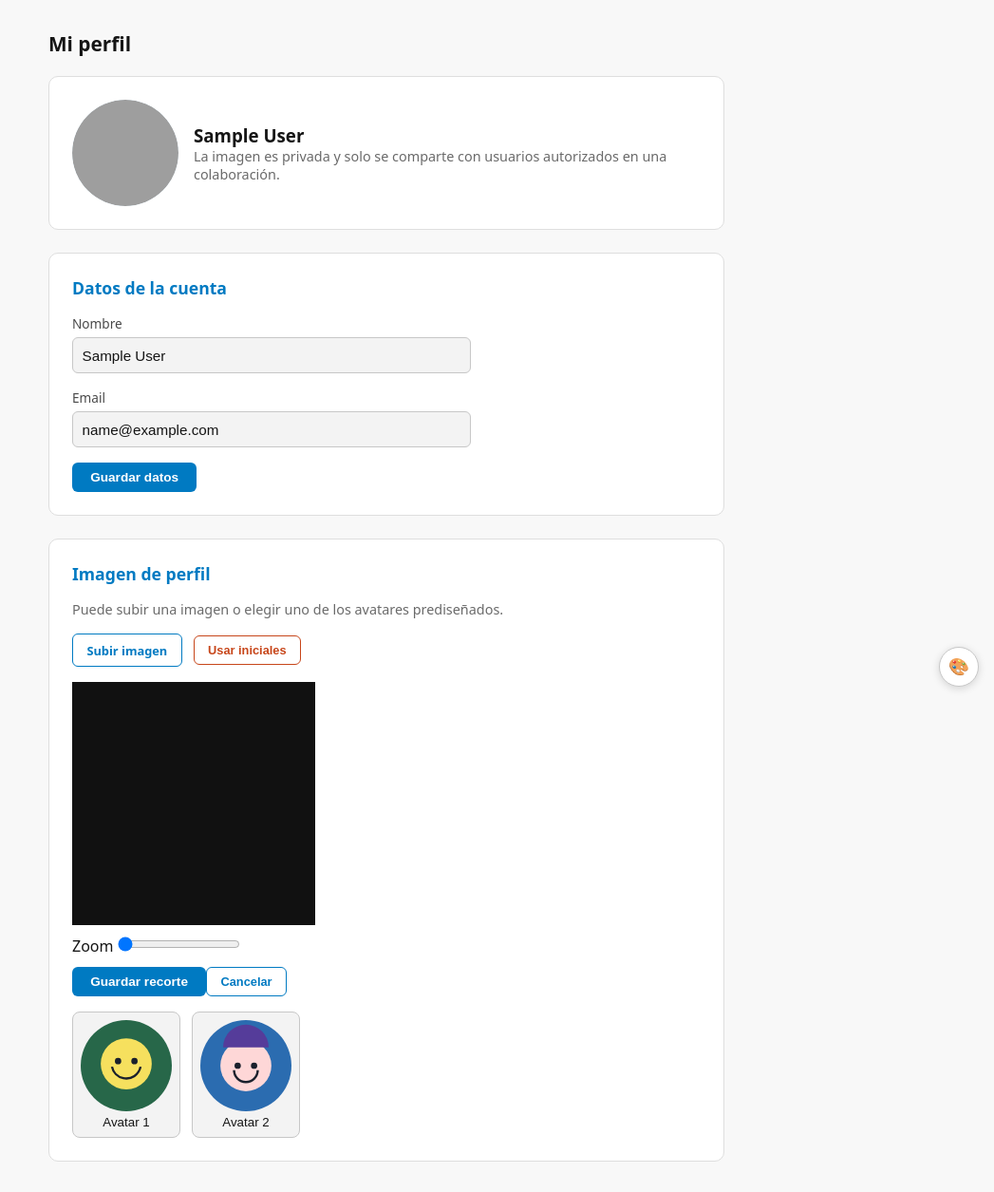
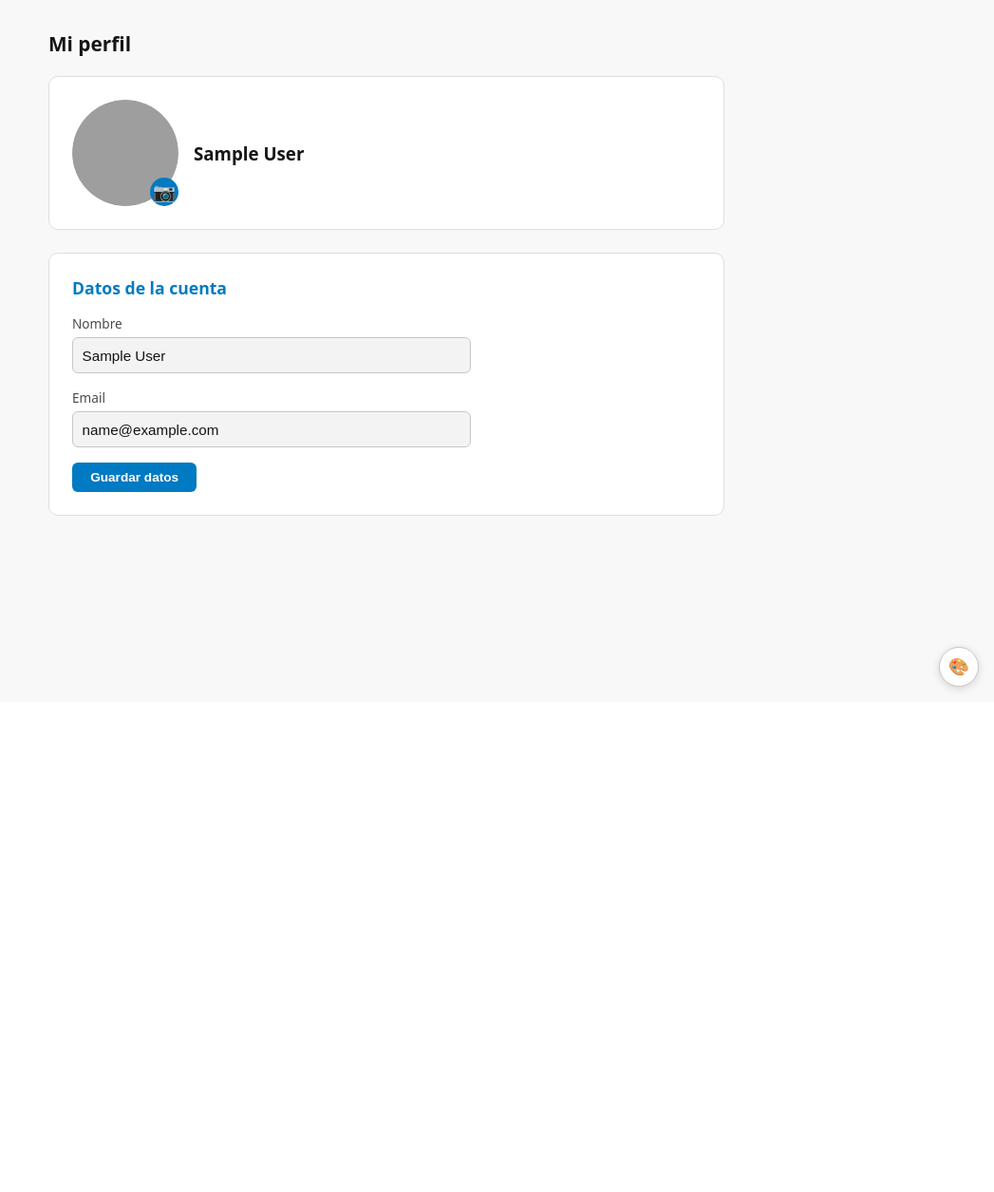
Before and after one commit to javdazdaz/ArduBlock, a Flask app: page /profile in a window 1280 px wide. Shown: the part 61-1316 px from the top of the page at 95% size, without its empty margins (233-1280 px from the left). After the commit the page ends 790 px from the top, so only its background shows below. Run offline with Flask 3, Linux system fonts and the light colour scheme; a user stored in the database is signed in; tables that the repository leaves empty hold one stand-in row (values such as "Sample post"); a map, chart or similar area stays blank; some libraries are stand-ins or nearby versions; grey boxes are pictures that could not be loaded.

Commit message:
fix(profile): open avatar tools in dialog

```diff
--- a/frontend/css/pages.css
+++ b/frontend/css/pages.css
@@ -65,14 +65,25 @@ main.narrow { max-width: 760px; }
 }
 .field input:focus { outline: none; border-color: var(--brand); }
 .profile-card { display: flex; align-items: center; gap: 1rem; }
+.profile-avatar-button { position: relative; border: 0; padding: 0; background: transparent; color: var(--text); cursor: pointer; border-radius: 50%; }
+.profile-avatar-button:focus-visible { outline: 3px solid var(--brand); outline-offset: 3px; }
+.avatar-camera { position: absolute; right: 0; bottom: 0; width: 30px; height: 30px; display: grid; place-items: center; border-radius: 50%; background: var(--brand); color: var(--on-brand); font-size: 1.2rem; }
 .profile-avatar-preview, .profile-avatar-preview img, .profile-avatar-preview > span { width: 112px; height: 112px; border-radius: 50%; }
 .profile-avatar-preview { flex: 0 0 auto; overflow: hidden; background: var(--brand-soft); display: grid; place-items: center; font-size: 2rem; font-weight: 700; }
+.profile-avatar-preview > span { display: grid; place-items: center; }
 .profile-avatar-preview img { object-fit: cover; }
 .avatar-actions, .avatar-choices { display: flex; gap: .75rem; align-items: center; flex-wrap: wrap; margin-top: 1rem; }
+.avatar-choices-title { margin-top: 1.5rem; font-size: .95rem; }
 .avatar-choice { border: 1px solid var(--border-input); background: var(--bg-inset); color: var(--text); border-radius: 8px; padding: .5rem; cursor: pointer; display: grid; gap: .25rem; justify-items: center; }
 .avatar-choice:hover { border-color: var(--brand); }
 .avatar-choice canvas { border-radius: 50%; }
 .crop-area { display: grid; gap: .7rem; margin-top: 1rem; }
+.crop-help { color: var(--text-muted); font-size: .9rem; }
+.modal { position: fixed; inset: 0; z-index: 20; display: grid; place-items: center; padding: 1rem; background: rgb(0 0 0 / .55); }
+.modal.hidden { display: none; }
+.modal-content { position: relative; width: min(520px, 100%); max-height: calc(100vh - 2rem); overflow-y: auto; padding: 1.5rem; border: 1px solid var(--border); border-radius: 10px; background: var(--bg-surface); }
+.modal-close { position: absolute; top: .6rem; right: .8rem; border: 0; background: transparent; color: var(--text); font-size: 1.7rem; cursor: pointer; }
+.avatar-dialog-content h2 { margin-bottom: 1rem; padding-right: 2rem; }
 #crop-canvas { width: 256px; height: 256px; max-width: 100%; background: #111; cursor: move; touch-action: none; }
 .collaborator-identity { display: flex; align-items: center; gap: .6rem; }
 
--- a/frontend/js/profile-avatar.js
+++ b/frontend/js/profile-avatar.js
@@ -2,11 +2,16 @@ import { csrfFetch } from './csrf.js';
 import { drawAvatarOne, drawAvatarTwo } from './canvas-avatars.js';
 
 const file = document.getElementById('avatar-file');
+const dialog = document.getElementById('avatar-dialog');
 const area = document.getElementById('crop-area');
 const canvas = document.getElementById('crop-canvas');
 const ctx = canvas?.getContext('2d');
 const zoom = document.getElementById('crop-zoom');
 let image = null; let scale = 1; let offsetX = 0; let offsetY = 0; let dragging = false; let start = null;
+
+document.getElementById('avatar-open')?.addEventListener('click', () => dialog?.classList.remove('hidden'));
+document.getElementById('avatar-dialog-close')?.addEventListener('click', () => dialog?.classList.add('hidden'));
+dialog?.addEventListener('click', event => { if (event.target === dialog) dialog.classList.add('hidden'); });
 
 function drawCrop() {
   if (!image) return;
@@ -51,5 +56,5 @@ document.getElementById('crop-cancel')?.addEventListener('click', () => area.cla
 document.getElementById('avatar-remove')?.addEventListener('click', async () => { const r = await csrfFetch('/api/profile/avatar', {method: 'DELETE'}); if (r.ok) location.reload(); });
 for (const button of document.querySelectorAll('.avatar-choice')) {
   const c = button.querySelector('canvas'); (button.dataset.avatar === 'one' ? drawAvatarOne : drawAvatarTwo)(c.getContext('2d'), 96);
-  button.addEventListener('click', async () => { const temp = document.createElement('canvas'); temp.width = temp.height = 256; (button.dataset.avatar === 'one' ? drawAvatarOne : drawAvatarTwo)(temp.getContext('2d')); try { await saveData('canvas', temp.toDataURL('image/png')); } catch (e) { alert(e.message); } });
+  button.addEventListener('click', async () => { const temp = document.createElement('canvas'); temp.width = temp.height = 256; (button.dataset.avatar === 'one' ? drawAvatarOne : drawAvatarTwo)(temp.getContext('2d')); try { await saveData('canvas', temp.toDataURL('image/png')); dialog?.classList.add('hidden'); } catch (e) { alert(e.message); } });
 }
--- a/frontend/templates/profile.html
+++ b/frontend/templates/profile.html
@@ -6,13 +6,15 @@
   {{ render_flash() }}
   <div class="page-header"><h2>Mi perfil</h2></div>
   <section class="panel profile-card">
-    <div class="profile-avatar-preview">
+    <button id="avatar-open" type="button" class="profile-avatar-button" aria-label="Cambiar foto de perfil" title="Cambiar foto de perfil">
+      <div class="profile-avatar-preview">
       <img id="profile-avatar" src="/api/profile/avatar/{{ current_user.id }}" alt="Foto de perfil" onerror="this.hidden=true; document.getElementById('profile-initials').hidden=false">
       <span id="profile-initials"{% if current_user.avatar_data %} hidden{% endif %}>{{ current_user.name[:2]|upper }}</span>
-    </div>
+      </div>
+      <span class="avatar-camera" aria-hidden="true">📷</span>
+    </button>
     <div>
       <h3>{{ current_user.name }}</h3>
-      <p class="muted">La imagen es privada y solo se comparte con usuarios autorizados en una colaboración.</p>
     </div>
   </section>
 
@@ -26,24 +28,28 @@
     </form>
   </section>
 
-  <section class="panel">
-    <h2>Imagen de perfil</h2>
-    <p class="muted">Puede subir una imagen o elegir uno de los avatares prediseñados.</p>
+</main>
+<div id="avatar-dialog" class="modal hidden" role="dialog" aria-modal="true" aria-labelledby="avatar-dialog-title">
+  <div class="modal-content avatar-dialog-content">
+    <button id="avatar-dialog-close" type="button" class="modal-close" aria-label="Cerrar">×</button>
+    <h2 id="avatar-dialog-title">Cambiar foto de perfil</h2>
     <div class="avatar-actions">
-      <label class="btn btn-ghost" for="avatar-file">Subir imagen</label>
+      <label class="btn" for="avatar-file">Elegir una foto</label>
       <input id="avatar-file" type="file" accept="image/png,image/jpeg,image/webp" hidden>
-      <button id="avatar-remove" type="button" class="btn-danger">Usar iniciales</button>
+      <button id="avatar-remove" type="button" class="btn-danger">Quitar foto</button>
     </div>
     <div id="crop-area" class="crop-area hidden">
+      <p class="crop-help">Arrastre la imagen y ajuste el zoom para encuadrarla.</p>
       <canvas id="crop-canvas" width="256" height="256"></canvas>
       <label>Zoom <input id="crop-zoom" type="range" min="1" max="3" step="0.01" value="1"></label>
       <div><button id="crop-save" type="button" class="btn">Guardar recorte</button><button id="crop-cancel" type="button" class="btn-ghost">Cancelar</button></div>
     </div>
+    <h3 class="avatar-choices-title">Elegir un avatar prediseñado</h3>
     <div class="avatar-choices">
       <button type="button" class="avatar-choice" data-avatar="one"><canvas width="96" height="96"></canvas><span>Avatar 1</span></button>
       <button type="button" class="avatar-choice" data-avatar="two"><canvas width="96" height="96"></canvas><span>Avatar 2</span></button>
     </div>
-  </section>
-</main>
+  </div>
+</div>
 <script type="module" src="/js/profile-avatar.js"></script>
 {% endblock %}
```
Also changed, not shown: frontend/public/css/pages.css (+11 -0 lines).
